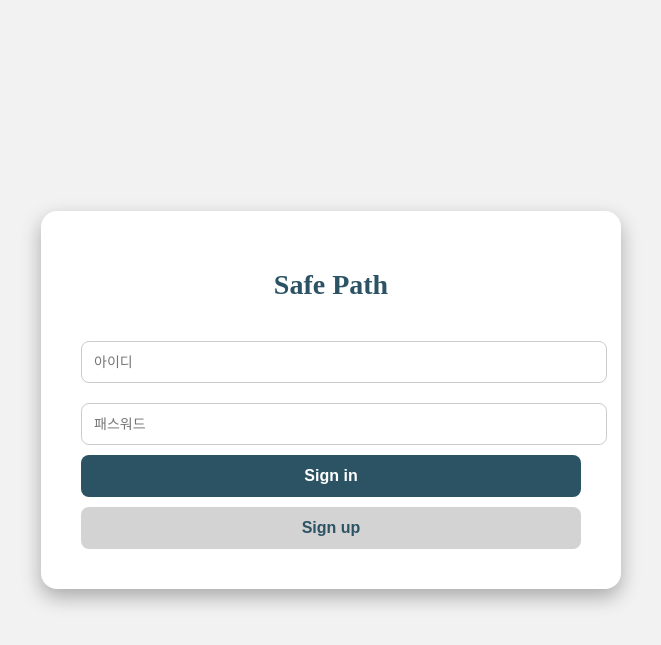
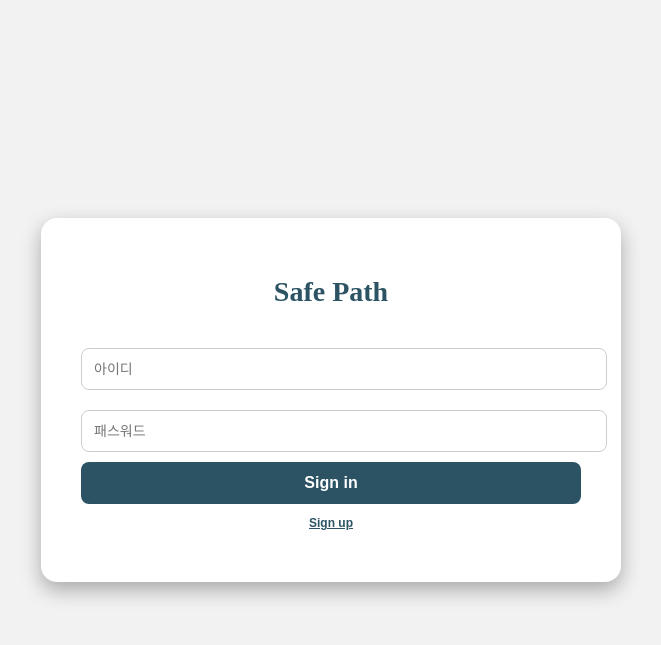
Before and after one commit to Mystery-Oh/SoCalm, a Flask app: page / in a window 1280 px wide. Shown: the top 645 px of the page, without its empty margins (309-970 px from the left). Run offline with Flask 3, Linux system fonts and the light colour scheme.

Commit message:
UI 디자인 전체 수정

```diff
--- a/static/LogInStyle.css
+++ b/static/LogInStyle.css
@@ -62,20 +62,17 @@ input[type="submit"]:disabled {
 }
 
 .signup-btn {
-    width: 100%;
+    background-color: transparent;
     padding: 12px;
-    background-color: lightgray;
     color: #2c5364;
     border: none;
     border-radius: 8px;
     font-weight: bold;
-    font-size: 16px;
+    font-size: 12px;
+    text-decoration: underline;
     cursor: pointer;
-    margin-top: 10px;
-    transition: background-color 0.3s ease, color 0.3s ease;
 }
 
 .signup-btn:hover {
-    background-color: gray;
     color: #1a3c4f;
 }
--- a/static/style.css
+++ b/static/style.css
@@ -104,7 +104,7 @@
   }
 
   #container {
-    width: 100%;
+    width: 1000px;
     height: 500px;
     background-color: #ddd;
     border: 2px dashed #aaa;
@@ -120,6 +120,7 @@
   border-radius: 10px;
   z-index: 999;
   width: 350px;
+
   display: none;
   top: 350px;
   left: 100px;
@@ -212,7 +213,7 @@
 
   footer {
     background-color: #eee;
-    text-align: center;
+    text-align: left;
     padding: 20px;
     font-size: 0.9rem;
     color: #666;
```
Also changed, not shown: templates/homepage.html (+6 -8 lines), static/Github.png (added), 1 other file.
